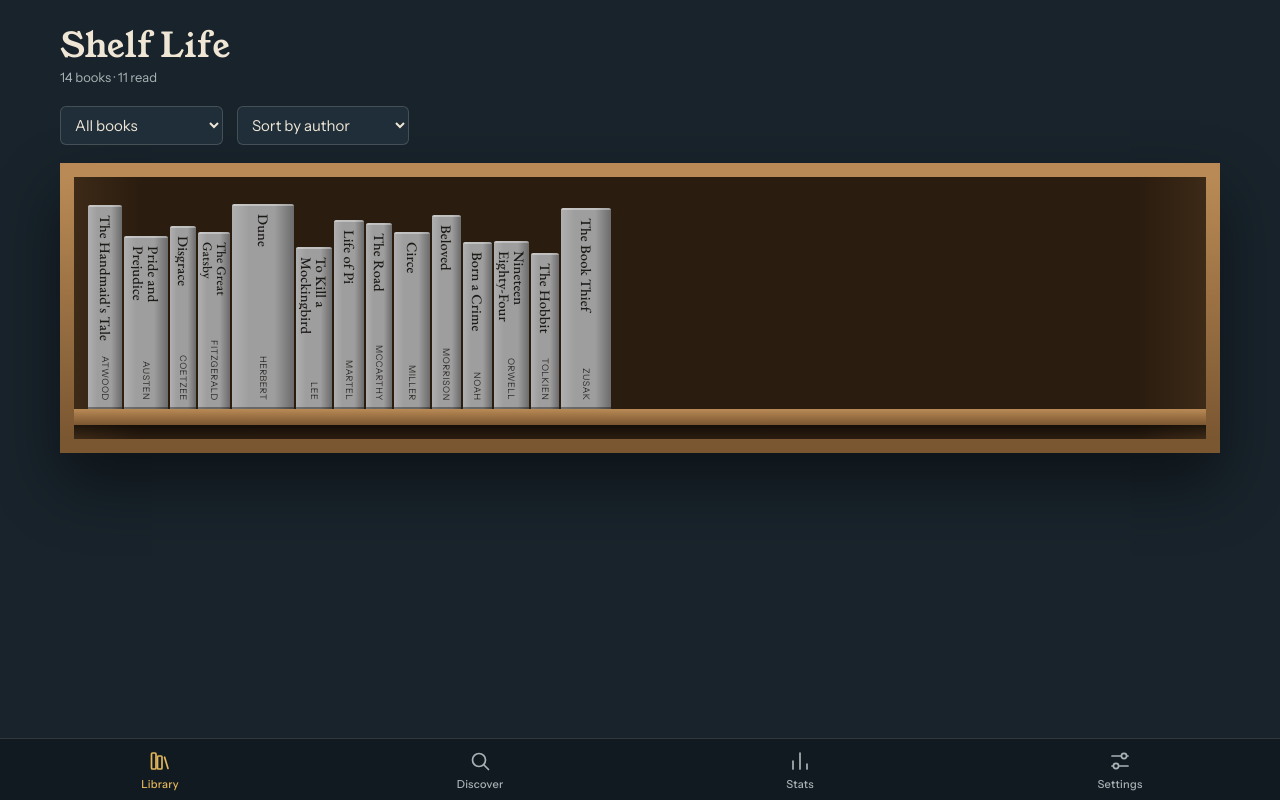
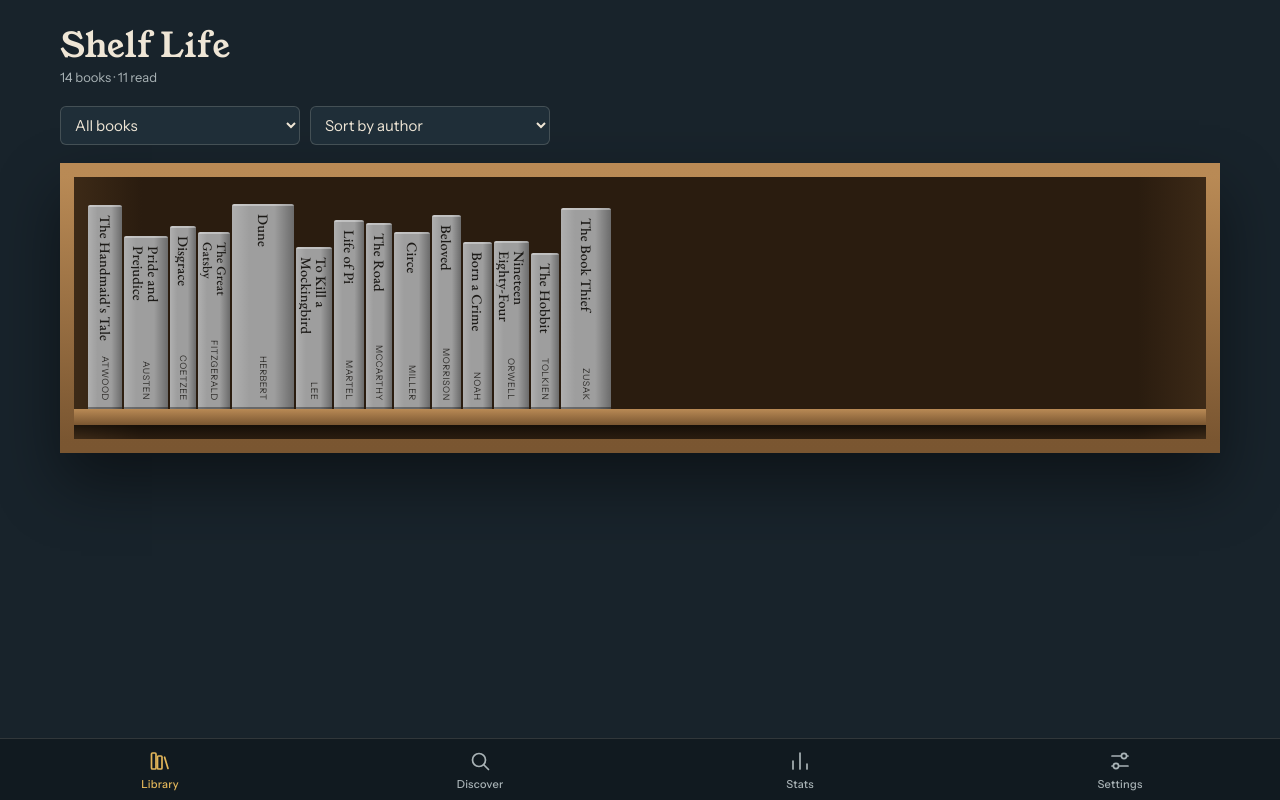
Before and after one commit to belindalouw/shelf-life, a plain HTML site: page index.html in a window 1280 px wide. Drawn offline with nearby package versions, Linux system fonts and the light colour scheme.

Commit message:
Keep filter and sort menus side by side on phones
Co-Authored-By: Claude Fable 5.2 <noreply@anthropic.com>

```diff
--- a/index.html
+++ b/index.html
@@ -42,6 +42,8 @@ h1{font:400 34px/1 var(--display);margin:0;letter-spacing:.01em}
 .seg button{background:transparent;border:0;padding:8px 12px;color:var(--ink-dim)}
 .seg button[aria-pressed=true]{background:var(--ink);color:var(--wall);font-weight:600}
 .spacer{flex:1}
+.controls{flex-wrap:nowrap;gap:10px}
+.controls select{flex:1 1 0;min-width:0;max-width:240px;text-overflow:ellipsis}
 
 .notice{max-width:1200px;margin:0 auto 14px;padding:0 20px}
 .notice div{background:var(--wall-2);border-left:3px solid var(--brass);padding:10px 14px;border-radius:0 6px 6px 0;display:flex;gap:12px;flex-wrap:wrap;align-items:center;justify-content:space-between;font-size:14px}
```
